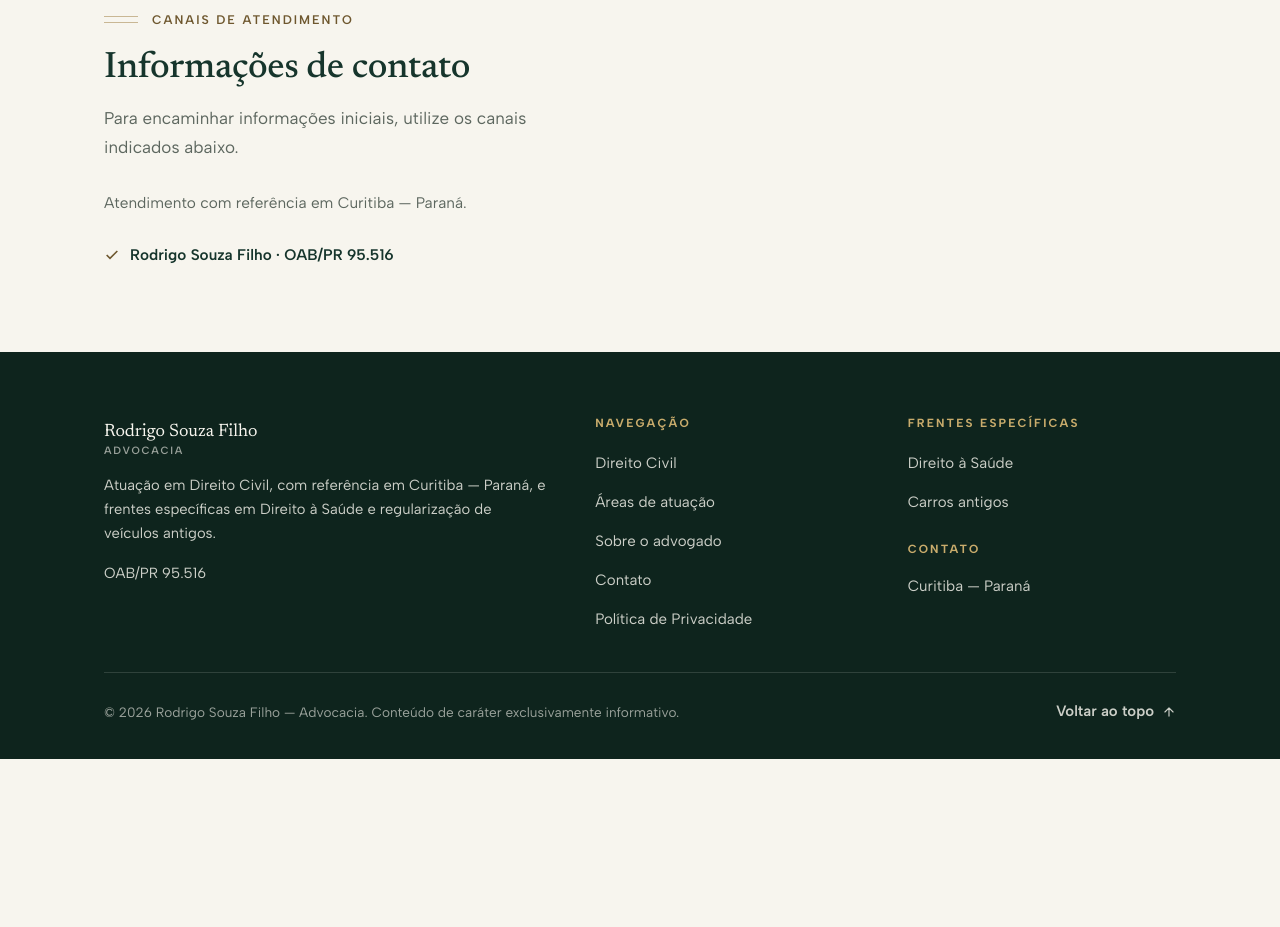
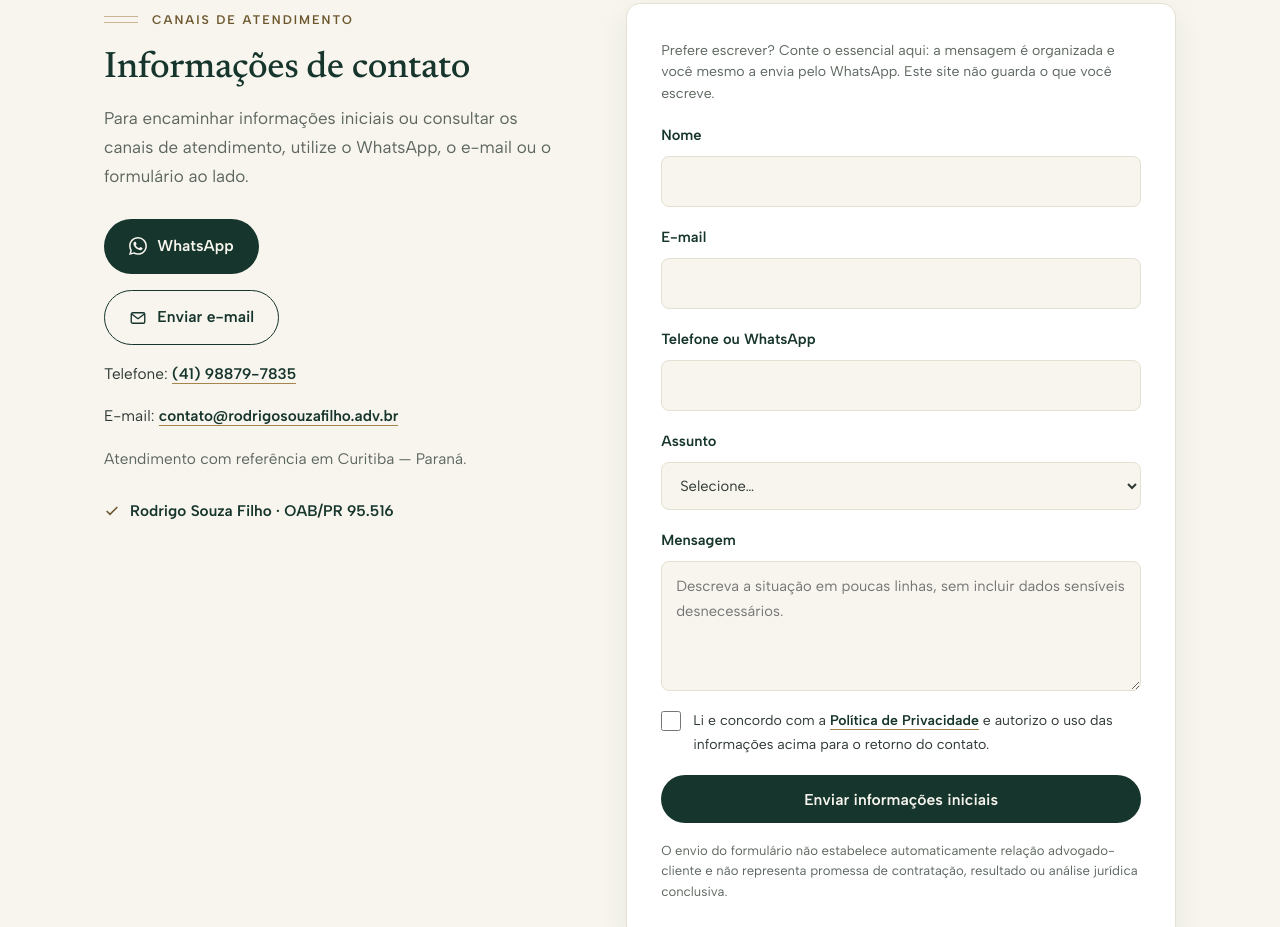
Before and after one commit to djrodrigocpu-debug/rodrigosouzafilho-adv-br, a website: page index.html in a window 1280 px wide. Shown: the part 5792-6719 px from the top of the page. Before the commit the page ends 6551 px from the top, so only its background shows below. Drawn offline with Linux system fonts and the light colour scheme.

Commit message:
Preenche WhatsApp, telefone e e-mail de contato em config.js

```diff
--- a/config.js
+++ b/config.js
@@ -17,15 +17,15 @@ window.CONFIG = {
      formEndpoint abaixo estiver vazio, o formulário passa a
      organizar a mensagem no WhatsApp do visitante.
   -------------------------------------------------------- */
-  whatsapp: "",
+  whatsapp: "5541988797835",
 
   /* Telefone COMO DEVE APARECER NA TELA (com DDD).
      Exemplo de formato: (41) 3333-0000                       */
-  telefoneExibicao: "",
+  telefoneExibicao: "(41) 98879-7835",
 
   /* E-mail de contato (aparece nos botões, no rodapé e na
      Política de Privacidade).                                */
-  email: "",
+  email: "contato@rodrigosouzafilho.adv.br",
 
   /* --------------------------------------------------------
      DOMÍNIO deste site — sem "https://" e sem barra no final.
--- a/index.html
+++ b/index.html
@@ -35,7 +35,7 @@
 <link rel="preload" href="assets/fontes/albert-sans.woff2" as="font" type="font/woff2" crossorigin>
 <link rel="preload" href="assets/fontes/newsreader-roman.woff2" as="font" type="font/woff2" crossorigin>
 <link rel="preload" href="assets/fontes/newsreader-italic.woff2" as="font" type="font/woff2" crossorigin>
-<link rel="stylesheet" href="assets/estilo.css">
+<link rel="stylesheet" href="assets/estilo.css?v=5814ad3b">
 <script>(function(d){d.classList.add("js");setTimeout(function(){if(!window.__rsfOk)d.classList.remove("js")},1600)})(document.documentElement)</script>
 <script type="application/ld+json">
 {
@@ -44,6 +44,8 @@
   "name": "Rodrigo Souza Filho — Advocacia",
   "description": "Advocacia com atuação em Direito Civil: contratos e obrigações, responsabilidade civil, questões patrimoniais e imobiliárias, inventários e sucessões, relações de consumo e soluções judiciais e extrajudiciais.",
   "url": "https://rodrigosouzafilho.adv.br/",
+  "telephone": "+5541988797835",
+  "email": "contato@rodrigosouzafilho.adv.br",
   "address": {
     "@type": "PostalAddress",
     "addressLocality": "Curitiba",
@@ -432,18 +434,61 @@
     <div class="contato-info reveal">
       <p class="eyebrow eyebrow--right">Canais de atendimento</p>
       <h2>Informações de contato</h2>
-      <p class="muted contato-abre">Para encaminhar informações iniciais, utilize os canais indicados abaixo.</p>
+      <p class="muted contato-abre">Para encaminhar informações iniciais ou consultar os canais de atendimento, utilize o WhatsApp, o e-mail ou o formulário ao lado.</p>
       <div class="contato-canais">
-
-
-
-
+        <a class="btn btn-primario" href="https://wa.me/5541988797835?text=Ol%C3%A1.%20Acessei%20o%20site%20de%20Rodrigo%20Souza%20Filho%20e%20gostaria%20de%20encaminhar%20informa%C3%A7%C3%B5es%20iniciais%20sobre%20uma%20quest%C3%A3o%20jur%C3%ADdica." data-zap target="_blank" rel="noopener"><svg viewBox="0 0 24 24" fill="currentColor" aria-hidden="true"><path d="M20.5 3.5A11.9 11.9 0 0 0 12 0C5.4 0 .1 5.3.1 11.9c0 2.1.6 4.2 1.6 6L0 24l6.3-1.6c1.7.9 3.7 1.4 5.7 1.4 6.6 0 11.9-5.3 11.9-11.9 0-3.2-1.2-6.2-3.4-8.4ZM12 21.8c-1.8 0-3.5-.5-5-1.4l-.4-.2-3.7 1 1-3.6-.2-.4a9.86 9.86 0 0 1-1.5-5.3C2.2 6.4 6.6 2 12 2c2.6 0 5.1 1 6.9 2.9a9.7 9.7 0 0 1 2.9 7c0 5.5-4.4 9.9-9.8 9.9Zm5.4-7.4c-.3-.1-1.8-.9-2-1-.3-.1-.5-.1-.7.1-.2.3-.8 1-.9 1.2-.2.2-.3.2-.6.1-.3-.2-1.3-.5-2.4-1.5-.9-.8-1.5-1.8-1.7-2.1-.2-.3 0-.5.1-.6l.5-.6c.1-.2.2-.3.3-.5.1-.2 0-.4 0-.5l-1-2.2c-.2-.6-.5-.5-.7-.5h-.6c-.2 0-.5.1-.8.4-.3.3-1 1-1 2.5s1.1 2.9 1.2 3.1c.1.2 2.1 3.2 5.1 4.5.7.3 1.3.5 1.7.6.7.2 1.4.2 1.9.1.6-.1 1.8-.7 2-1.4.3-.7.3-1.3.2-1.4-.1-.2-.3-.2-.6-.4Z"/></svg>WhatsApp</a>
+        <a class="btn btn-contorno" href="mailto:contato@rodrigosouzafilho.adv.br"><svg viewBox="0 0 24 24" fill="none" stroke="currentColor" stroke-width="1.8" stroke-linecap="round" stroke-linejoin="round" aria-hidden="true"><rect x="3" y="5" width="18" height="14" rx="2"/><path d="m4 7 8 6 8-6"/></svg>Enviar e-mail</a>
+        <p>Telefone: <a href="tel:+5541988797835">(41) 98879-7835</a></p>
+        <p>E-mail: <a href="mailto:contato@rodrigosouzafilho.adv.br">contato@rodrigosouzafilho.adv.br</a></p>
         <p class="muted">Atendimento com referência em Curitiba — Paraná.</p>
         <p class="selo-oab"><svg viewBox="0 0 24 24" fill="none" stroke="currentColor" stroke-width="2.4" aria-hidden="true"><path d="M20 6 9 17l-5-5"/></svg> Rodrigo Souza Filho · OAB/PR 95.516</p>
       </div>
     </div>
 
 
+
+    <!-- Sem serviço de envio configurado: o formulário organiza a
+         mensagem e a abre no WhatsApp do visitante (mesma solução
+         dos sites especializados). Nada é armazenado neste site. -->
+    <form class="form reveal" id="formContato" data-modo="whatsapp" novalidate>
+      <p class="form-nota">Prefere escrever? Conte o essencial aqui: a mensagem é organizada e você mesmo a envia pelo WhatsApp. Este site não guarda o que você escreve.</p>
+      <div class="form-erro" id="formErro" role="alert" tabindex="-1"></div>
+      <label for="fNome">Nome
+        <input type="text" id="fNome" name="nome" autocomplete="name" maxlength="80" required>
+      </label>
+      <label for="fEmail">E-mail
+        <input type="email" id="fEmail" name="email" autocomplete="email" maxlength="120" required>
+      </label>
+      <label for="fTelefone">Telefone ou WhatsApp
+        <input type="tel" id="fTelefone" name="telefone" autocomplete="tel" maxlength="30" required>
+      </label>
+      <label for="fAssunto">Assunto
+        <select id="fAssunto" name="assunto" required>
+          <option value="">Selecione…</option>
+          <option value="Direito Civil">Direito Civil</option>
+          <option value="Contratos e obrigações">Contratos e obrigações</option>
+          <option value="Questões patrimoniais ou imobiliárias">Questões patrimoniais ou imobiliárias</option>
+          <option value="Inventário e sucessões">Inventário e sucessões</option>
+          <option value="Responsabilidade civil">Responsabilidade civil</option>
+          <option value="Direito à Saúde">Direito à Saúde</option>
+          <option value="Regularização de carro antigo">Regularização de carro antigo</option>
+          <option value="Outro assunto">Outro assunto</option>
+        </select>
+      </label>
+      <label for="fMensagem">Mensagem
+        <textarea id="fMensagem" name="mensagem" maxlength="1500" required placeholder="Descreva a situação em poucas linhas, sem incluir dados sensíveis desnecessários."></textarea>
+      </label>
+      <label class="campo-extra" for="fEmpresa" aria-hidden="true">Não preencha este campo
+        <input type="text" id="fEmpresa" name="empresa" tabindex="-1" autocomplete="off">
+      </label>
+      <label class="form-consent" for="fConsent">
+        <input type="checkbox" id="fConsent" name="consentimento" value="sim" required>
+        <span>Li e concordo com a <a href="/privacidade">Política de Privacidade</a> e autorizo o uso das informações acima para o retorno do contato.</span>
+      </label>
+      <button class="btn btn-primario" type="submit">Enviar informações iniciais</button>
+      <p class="form-aviso">O envio do formulário não estabelece automaticamente relação advogado-cliente e não representa promessa de contratação, resultado ou análise jurídica conclusiva.</p>
+      <noscript><p class="form-aviso">Com o JavaScript desativado, utilize o botão de WhatsApp ou o e-mail indicados ao lado.</p></noscript>
+    </form>
 
   </div>
 </section>
@@ -479,9 +524,9 @@
         <address>
           <span>Curitiba — Paraná</span>
 
-
-
-
+          <a href="mailto:contato@rodrigosouzafilho.adv.br">contato@rodrigosouzafilho.adv.br</a>
+          <a href="https://wa.me/5541988797835?text=Ol%C3%A1.%20Acessei%20o%20site%20de%20Rodrigo%20Souza%20Filho%20e%20gostaria%20de%20encaminhar%20informa%C3%A7%C3%B5es%20iniciais%20sobre%20uma%20quest%C3%A3o%20jur%C3%ADdica." data-zap target="_blank" rel="noopener">WhatsApp</a>
+          <a href="tel:+5541988797835">(41) 98879-7835</a>
 
 
         </address>
@@ -495,6 +540,6 @@
 </footer>
 
 <script src="config.js"></script>
-<script src="assets/app.js?v=eb121e28" defer></script>
+<script src="assets/app.js?v=c3cfc2db" defer></script>
 </body>
 </html>
```
Also changed, not shown: 404.html (+2 -2 lines), obrigado.html (+2 -2 lines), privacidade.html (+5 -3 lines).
